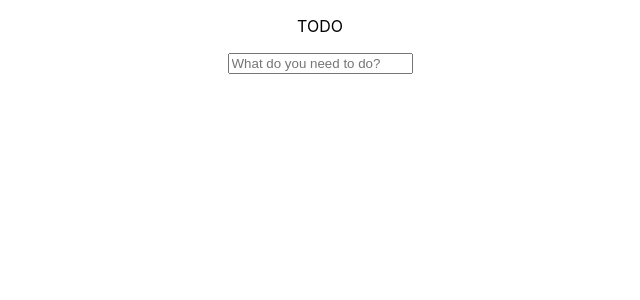
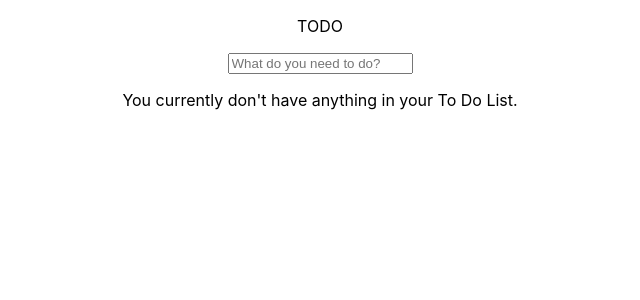
Before and after one commit to AnthonyMarc23/xenith_challenge, a React (Create React App) app in the folder src/: page / in a window 1280 px wide. Shown: the top 300 px of the page, without its empty margins (320-960 px from the left). Built offline with nearby package versions, Linux system fonts and the light colour scheme.

Commit message:
updates to functions
fixed memoized Functions, broke adding tasks. will fix in next build

```diff
--- a/src/src/App.js
+++ b/src/src/App.js
@@ -5,28 +5,48 @@ import { useState } from 'react';
 
 const App = () => {
   const [items, setItems] = useState([]);
+  const [filter, setFilter] = useState(null);
 
   const inputEntry = (addItem) => {
     //grab input from input field and save to items Array
-    setItems([...items, {"name" : addItem}]);
-  }
+    setItems(items => [...items, {"name" : addItem, "completed" : false}]);
+  };
 
-  const deleteEntry = () => {
+  const deleteEntry = (index) => {
     // when X is pressed, will delete entry from list
-  }
+    let tempItems = items;
+    tempItems.splice(index, 1);
+    setItems(tempItems => [...tempItems]);
+  };
 
-  const markEntryComplete = (isComplete) => {
+  const markEntryComplete = (index) => {
     // Clicking the checkbox will strike through the text to mark the entry "complete"
-    setItems([...items, {"completed" : isComplete}]);
-  }
+    if (items[index] !== undefined) setItems(items => [...items, items[index].isComplete = !items[index].isComplete]);
 
-  console.log(items);
+  };
+
+  const updateFilter = (filter) => {
+    setFilter(filter);
+  };
+
+  let tempItems = items.length > 0 ?
+    items.filter(item => {
+      if (filter === null) return item;
+      return item.isComplete === filter;
+    })
+    :
+    [];
 
   return (
     <div className="App">
       <p>TODO</p>
       <AddEntry inputEntry={inputEntry}/>
-      <ToDoList items={items} deleteEntry={deleteEntry} markEntryComplete={markEntryComplete} />
+      <ToDoList
+        items={tempItems}
+        deleteEntry={deleteEntry}
+        markEntryComplete={markEntryComplete}
+        updateFilter={updateFilter}
+      />
     </div>
   );
 }
--- a/src/src/ToDoList.jsx
+++ b/src/src/ToDoList.jsx
@@ -2,12 +2,34 @@ import React from "react";
 
 const ToDoList = (props) => {
     return (
-        <div>
-            <ul>
-                {props.items.map((item, index) => (
-                    <li key={index}>{item.name}</li>
-                ))}
-            </ul>
+        <div>{
+            props.items.length <= 0 ?
+            <p>You currently don't have anything in your To Do List.</p>
+            :
+            <div className="container">
+                <div className="listConainer">
+                    <ul>
+                        {props.items.map((item, index) => (
+                            <li key={index}>
+                                <input type="checkbox"></input>
+                                <span>{item.name}</span>
+                                <div tabIndex="0" role="button" onClick={props.markEntryComplete()}>X</div>
+                            </li>
+                        ))}
+                    </ul>
+                    <div id="">
+                        <span>{props.items.length} items left</span>
+                        <div tabIndex="0" role="button">Clear Completed</div>
+                    </div>
+                </div>
+
+                <div className="filters">
+                    <div tabIndex="0" role="button" onClick={props.updateFilter(null)}>All</div>
+                    <div tabIndex="0" role="button" onClick={props.updateFilter(true)}>Active</div>
+                    <div tabIndex="0" role="button" onClick={props.updateFilter(false)}>Completed</div>
+                </div>
+            </div>
+        }
         </div>
     )
 }
```
